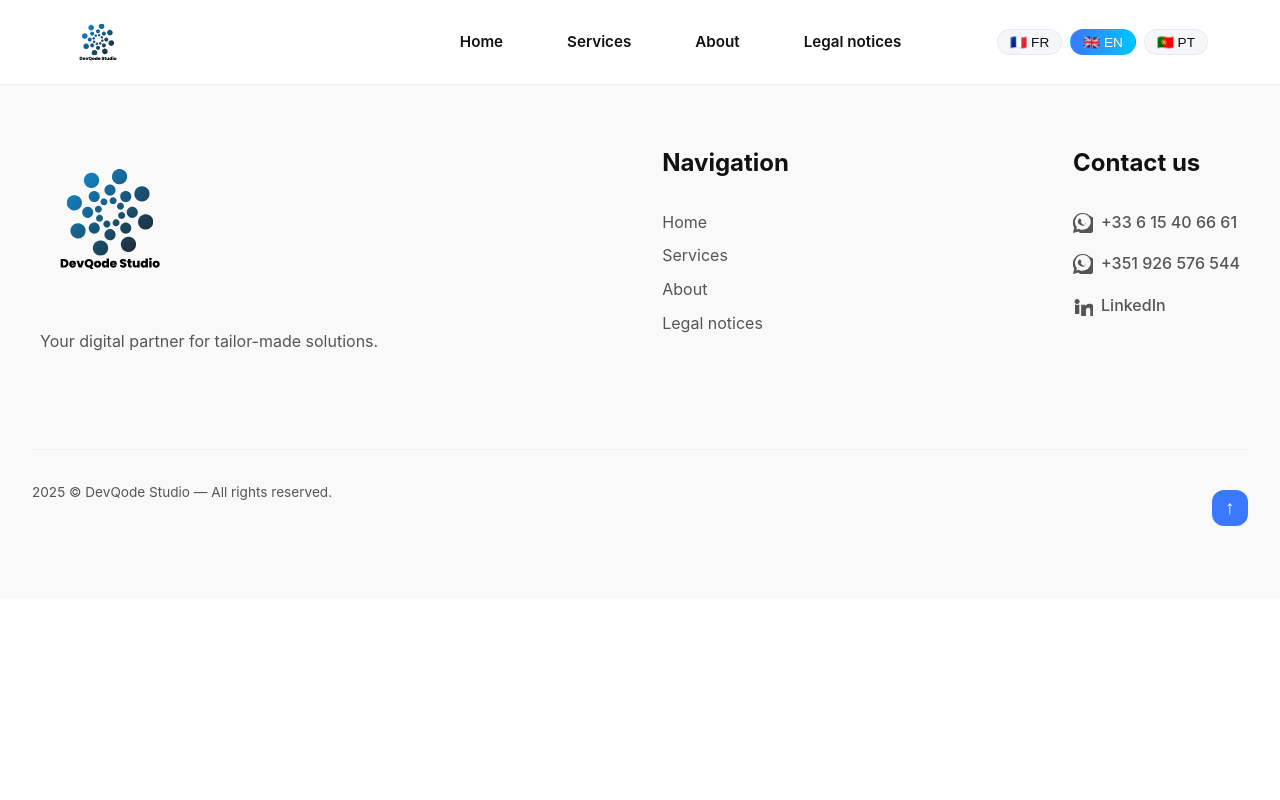
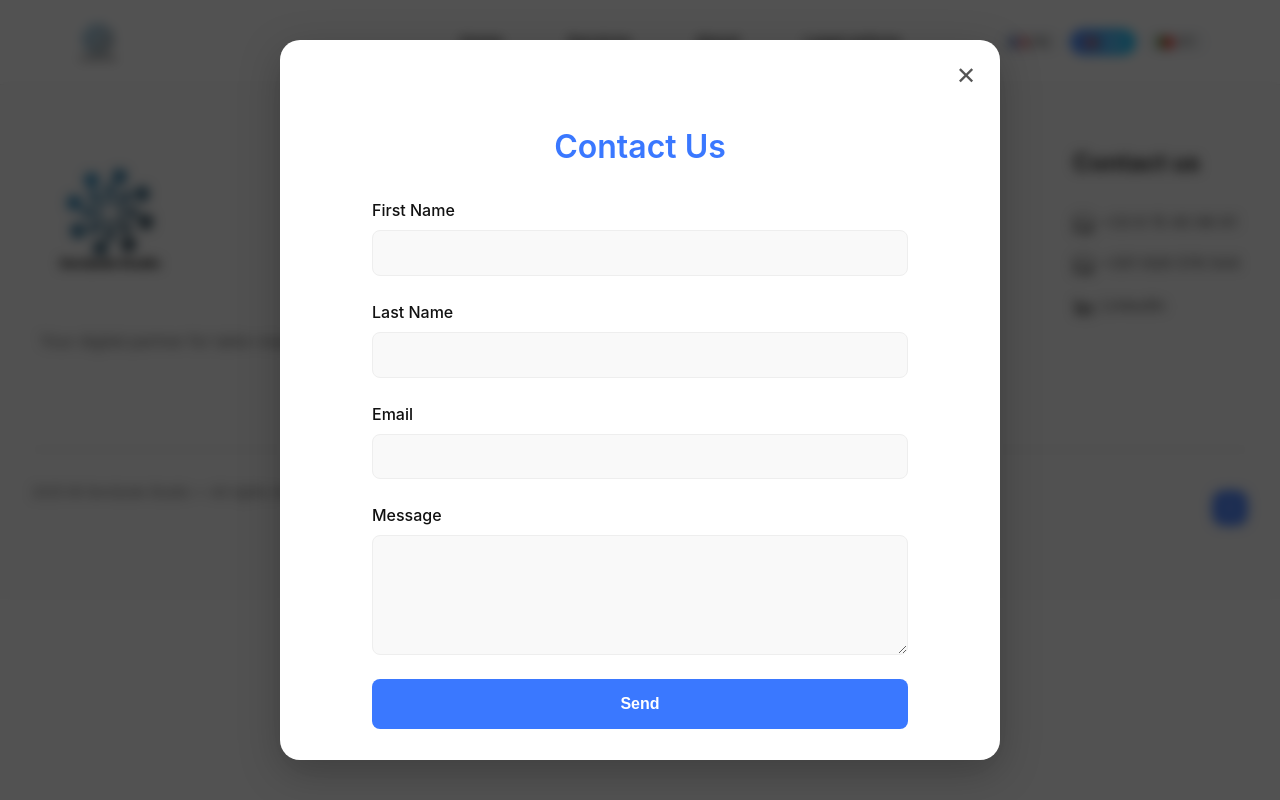
Before and after one commit to Aghiles-Belkalem/DevQode-Studio, a Next.js app: page /en/contacModal in a window 1280 px wide. Built offline with nearby package versions, Linux system fonts and the light colour scheme.

Commit message:
MVP completed first vresion of the project fixing issues on modal due to build

```diff
--- a/app/[locale]/contacModal/page.tsx
+++ b/app/[locale]/contacModal/page.tsx
@@ -1,7 +1,7 @@
-'use client';
+"use client";
 
-import Modal from '@/components/ui/modal/modal';
-import ContactForm from '@/components/ui/contact/contactForm';
+import Modal from "@/components/ui/modal/modal";
+import ContactForm from "@/components/ui/contact/contactForm";
 
 interface ContactModalProps {
   onClose: () => void;
@@ -9,7 +9,7 @@ interface ContactModalProps {
 
 export default function ContactModal({ onClose }: ContactModalProps) {
   return (
-    <Modal onClose={onClose}>
+    <Modal isOpen={true} onClose={onClose}>
       <ContactForm />
     </Modal>
   );
```
